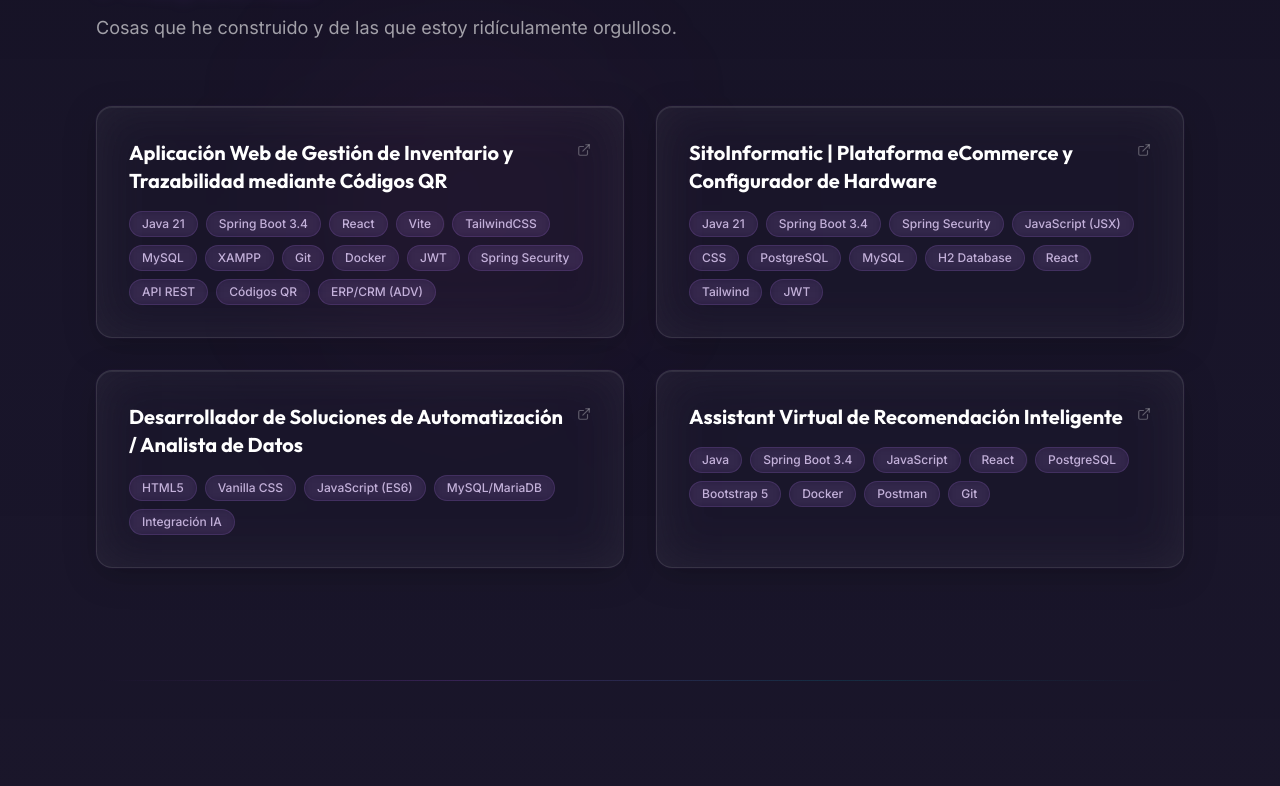
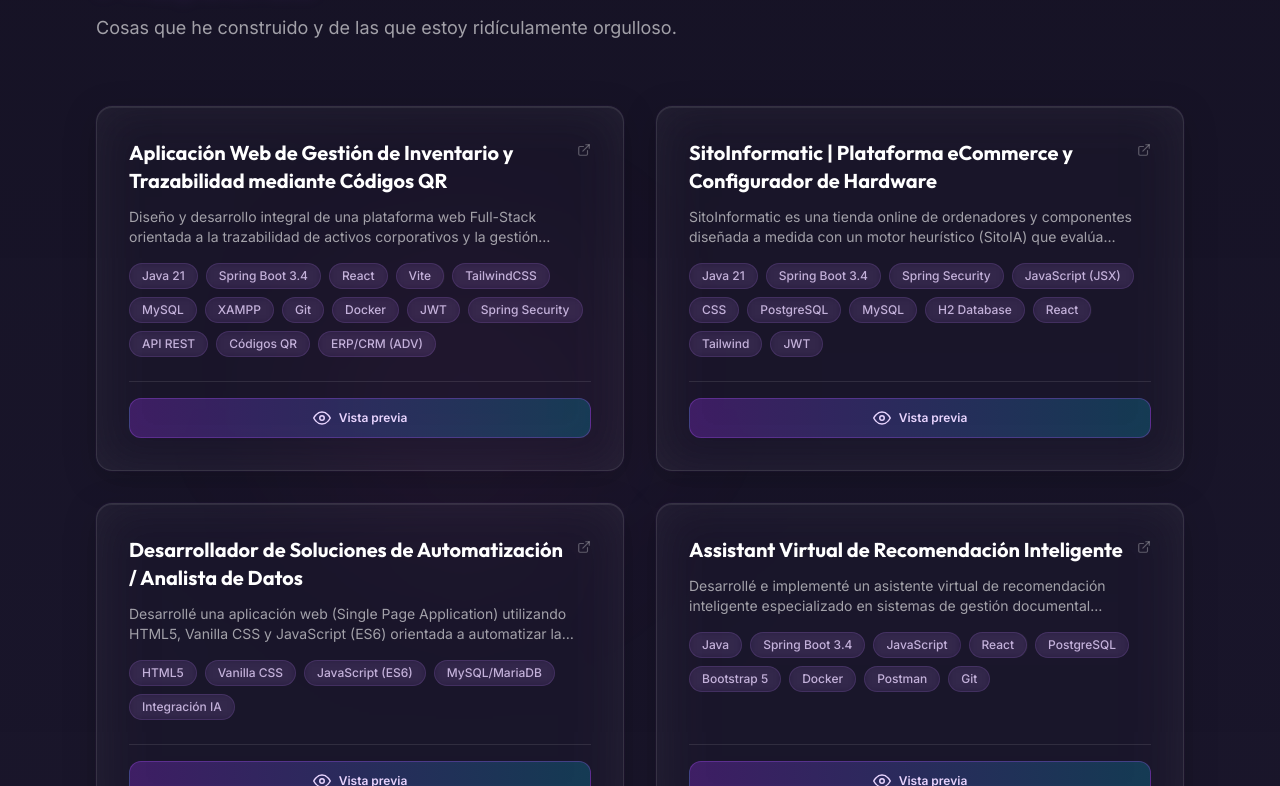
Before and after one commit to alonsoarriaza/Mi-portafolios, a React (Vite) app in the folder portafolio-app/: page / in a window 1280 px wide. Shown: the part 6074-6860 px from the top of the page. Built offline with nearby package versions, Linux system fonts and the light colour scheme.

Commit message:
Actualizar descripción de Experiencia en la sección Café Express

```diff
--- a/portafolio-app/src/App.jsx
+++ b/portafolio-app/src/App.jsx
@@ -115,32 +115,40 @@ const EDUCATION = [
 
 const PROJECTS = [
   {
+    id: "trazabilidad-qr",
     title: "Aplicación Web de Gestión de Inventario y Trazabilidad mediante Códigos QR",
-    description: `Diseño y desarrollo integral de una plataforma web Full-Stack orientada a la trazabilidad de activos corporativos y la gestión avanzada de inventarios...`,
+    description: `Diseño y desarrollo integral de una plataforma web Full-Stack orientada a la trazabilidad de activos corporativos y la gestión avanzada de inventarios con control de lectura QR en tiempo real.`,
     notes: "Implantada con éxito a nivel multi-sede, hasta ahora mi proyecto mas importante.",
     tags: ["Java 21", "Spring Boot 3.4", "React", "Vite", "TailwindCSS", "MySQL", "XAMPP", "Git", "Docker", "JWT", "Spring Security", "API REST", "Códigos QR", "ERP/CRM (ADV)"],
     githubLink: "https://github.com/alonsoarriaza/Sistema-Trazabilidad-QR",
+    previewImage: "/previews/trazabilidad-qr.png",
   },
   {
+    id: "sitoinformatic",
     title: "SitoInformatic | Plataforma eCommerce y Configurador de Hardware",
-    description: `SitoInformatic es una tienda online de ordenadores y componentes diseñada a medida...`,
+    description: `SitoInformatic es una tienda online de ordenadores y componentes diseñada a medida con un motor heurístico (SitoIA) que evalúa compatibilidad física, balance térmico y presupuesto.`,
     notes: "Más allá del 8,4 que obtuvo como nota final, la mayor satisfacción fue ver cómo mi centro de prácticas adoptó mi proyecto como modelo de negocio...",
     tags: ["Java 21", "Spring Boot 3.4", "Spring Security", "JavaScript (JSX)", "CSS", "PostgreSQL", "MySQL", "H2 Database", "React", "Tailwind", "JWT"],
     githubLink: "https://github.com/alonsoarriaza/sitoinformatic",
+    previewImage: "/previews/sitoinformatic.png",
   },
   {
+    id: "automatizacion-datos",
     title: "Desarrollador de Soluciones de Automatización / Analista de Datos",
     description: `Desarrollé una aplicación web (Single Page Application) utilizando HTML5, Vanilla CSS y JavaScript (ES6) orientada a automatizar la clasificación de actividades comerciales...`,
     notes: "Pasar de miles de clientes sueltos a su clasificación en un solo click",
     tags: ["HTML5", "Vanilla CSS", "JavaScript (ES6)", "MySQL/MariaDB", "Integración IA"],
     githubLink: "https://github.com/alonsoarriaza/Desarrollador-de-Soluciones-de-Automatizaci-n-Analista-de-Datos",
+    previewImage: "/previews/automatizacion-datos.png",
   },
   {
+    id: "coanda-forms",
     title: "Assistant Virtual de Recomendación Inteligente",
     description: "Desarrollé e implementé un asistente virtual de recomendación inteligente especializado en sistemas de gestión documental corporativa...",
     notes: "Del clic en el formulario a la integración de software en tu negocio.",
     tags: ["Java", "Spring Boot 3.4", "JavaScript", "React", "PostgreSQL", "Bootstrap 5", "Docker", "Postman", "Git"],
     githubLink: "https://github.com/alonsoarriaza/CoandaForms",
+    previewImage: "/previews/coanda-forms.png",
   },
 ]
 
@@ -162,7 +170,7 @@ const ABOUT = {
 
 const RETRO_CARDS = [
   { t: '📍 DATOS', txt: 'Alonso Feria Arriaza · Dos Hermanas, Sevilla · 627 53 61 25 · alonsoarriaza03@gmail.com · Permiso B + Vehículo propio · Disponibilidad geográfica inmediata para incorporaciones locales o nacionales.' },
-  { t: '⚔️ EXPERIENCIA', txt: 'Full-Stack Developer en Coanda Technologies. Desarrollo, auditoría e implantación de aplicaciones empresariales. Integración de flujos de trabajo documentales inteligentes (Therefore, Solpheo). Administración de incidencias ERP/CRM (ADV) y auditoría de ciberseguridad corporativa con Ciberguardian.' },
+  { t: '⚔️ EXPERIENCIA', txt: 'Full-Stack Developer · Coanda Technologies\n\nDesarrollo e implantación de soluciones digitales para entornos empresariales, combinando desarrollo de software, integración de sistemas y automatización de procesos. Destaca el desarrollo de una aplicación web corporativa realizada de forma individual, actualmente en fase de despliegue para su implantación en todas las sedes de la empresa. Experiencia trabajando con plataformas de gestión documental como Therefore y Solpheo, entornos ERP/CRM (ADV) y herramientas de auditoría de ciberseguridad corporativa como Ciberguardian.' },
   { t: '💡 COMPROMISO', txt: 'Enfoque analítico y estructurado en la resolución de incidencias complejas. Compromiso riguroso con el código limpio (Clean Code) y las mejores prácticas de arquitectura de software. Gran capacidad de organización, comunicación clara y liderazgo de equipos en entornos bajo presión.' },
   { t: '📱 DESARROLLO QR', txt: 'Diseño e implantación de un sistema Full-Stack para gestión de activos y trazabilidad mediante códigos QR. Backend robusto en Java 21 con Spring Boot y seguridad JWT. Frontend interactivo en React + Tailwind con escáner QR. Migración automatizada de 15.000 registros desde el ERP ADV hacia base de datos MySQL.' },
   { t: '🚀 SITOINFORMATIC', txt: 'Trabajo de Fin de Grado (TFG) finalizado con calificación de 8,4. Plataforma eCommerce de hardware de computadoras que integra SitoIA, un motor heurístico en Java 21 que calcula la compatibilidad física de sockets, equilibrio térmico TDP, performanceScore y balancea presupuestos en tiempo real.' },
@@ -227,6 +235,12 @@ const Icons = {
   ),
   Tools: () => (
     <svg xmlns="http://www.w3.org/2000/svg" width="20" height="20" viewBox="0 0 24 24" fill="none" stroke="currentColor" strokeWidth="1.5" strokeLinecap="round" strokeLinejoin="round"><path d="M14.7 6.3a1 1 0 0 0 0 1.4l1.6 1.6a1 1 0 0 0 1.4 0l3.77-3.77a6 6 0 0 1-7.94 7.94l-6.91 6.91a2.12 2.12 0 0 1-3-3l6.91-6.91a6 6 0 0 1 7.94-7.94l-3.76 3.76z" /></svg>
+  ),
+  Eye: () => (
+    <svg xmlns="http://www.w3.org/2000/svg" width="18" height="18" viewBox="0 0 24 24" fill="none" stroke="currentColor" strokeWidth="2" strokeLinecap="round" strokeLinejoin="round"><path d="M1 12s4-8 11-8 11 8 11 8-4 8-11 8-11-8-11-8z"/><circle cx="12" cy="12" r="3"/></svg>
+  ),
+  ImageIcon: () => (
+    <svg xmlns="http://www.w3.org/2000/svg" width="24" height="24" viewBox="0 0 24 24" fill="none" stroke="currentColor" strokeWidth="1.5" strokeLinecap="round" strokeLinejoin="round"><rect x="3" y="3" width="18" height="18" rx="2" ry="2"/><circle cx="8.5" cy="8.5" r="1.5"/><polyline points="21 15 16 10 5 21"/></svg>
   ),
 }
 
@@ -652,11 +666,128 @@ function EducationSection() {
 
 
 /* ═══════════════════════════════════════════════
+   COMPONENTE: Project Preview Modal
+   ═══════════════════════════════════════════════ */
+
+function ProjectPreviewModal({ project, onClose }) {
+  const [imageError, setImageError] = useState(false)
+
+  useEffect(() => {
+    const handleKeyDown = (e) => {
+      if (e.key === 'Escape') onClose()
+    }
+    window.addEventListener('keydown', handleKeyDown)
+    return () => window.removeEventListener('keydown', handleKeyDown)
+  }, [onClose])
+
+  if (!project) return null
+
+  return (
+    <div
+      className="fixed inset-0 z-50 flex items-center justify-center p-4 sm:p-6 bg-black/80 backdrop-blur-md animate-fade-in"
+      onClick={onClose}
+    >
+      <div
+        className="relative w-full max-w-4xl max-h-[90vh] overflow-y-auto rounded-3xl bg-zinc-950 border border-purple-500/30 p-6 md:p-8 shadow-[0_0_50px_rgba(168,85,247,0.25)] text-white"
+        onClick={(e) => e.stopPropagation()}
+      >
+        {/* Header Modal */}
+        <div className="flex items-start justify-between gap-4 mb-6">
+          <div>
+            <span className="text-xs font-semibold text-purple-400 uppercase tracking-wider block mb-1">
+              Vista previa del proyecto
+            </span>
+            <h3 className="text-2xl md:text-3xl font-display font-bold text-white">
+              {project.title}
+            </h3>
+          </div>
+          <button
+            onClick={onClose}
+            className="p-2 rounded-full bg-white/10 hover:bg-white/20 text-white/80 hover:text-white transition-all shrink-0"
+            aria-label="Cerrar modal"
+          >
+            <Icons.Close />
+          </button>
+        </div>
+
+        {/* Imagen / Screenshot del Proyecto */}
+        <div className="relative mb-6 rounded-2xl overflow-hidden border border-white/10 bg-black/50 min-h-[220px] sm:min-h-[320px] flex items-center justify-center">
+          {!imageError ? (
+            <img
+              src={project.previewImage}
+              alt={`Vista previa de ${project.title}`}
+              onError={() => setImageError(true)}
+              className="w-full h-auto object-cover max-h-[500px] rounded-2xl transition-all duration-300"
+            />
+          ) : (
+            <div className="w-full py-12 px-6 flex flex-col items-center justify-center text-center bg-gradient-to-br from-purple-950/40 via-black to-zinc-900/60 border border-dashed border-purple-500/30 rounded-2xl">
+              <div className="w-16 h-16 rounded-full bg-purple-500/10 border border-purple-500/30 flex items-center justify-center text-purple-400 mb-4 animate-pulse">
+                <Icons.ImageIcon />
+              </div>
+              <h4 className="text-lg font-semibold text-white mb-2">Imagen pendiente de asociar</h4>
+              <p className="text-sm text-white/60 max-w-md mb-4 leading-relaxed">
+                Coloca la captura de tu proyecto en la ruta <code className="text-purple-300 bg-black/60 px-2.5 py-1 rounded font-mono text-xs border border-purple-500/20">{`public${project.previewImage}`}</code> para visualizarla automáticamente.
+              </p>
+              <div className="text-xs text-purple-400/80 bg-purple-500/10 border border-purple-500/20 px-3 py-1.5 rounded-lg">
+                💡 Ruta esperada: <span className="font-mono text-white">/public{project.previewImage}</span>
+              </div>
+            </div>
+          )}
+        </div>
+
+        {/* Descripción y Notas */}
+        <div className="space-y-4 mb-6">
+          <p className="text-sm md:text-base text-white/70 leading-relaxed">
+            {project.description}
+          </p>
+
+          {project.notes && (
+            <div className="p-4 rounded-xl bg-purple-500/10 border border-purple-500/20 text-xs md:text-sm text-purple-200 flex items-start gap-2">
+              <span className="text-purple-400 mt-0.5">💡</span>
+              <span><strong>Nota:</strong> {project.notes}</span>
+            </div>
+          )}
+
+          {/* Tags */}
+          <div className="flex flex-wrap gap-2 pt-2">
+            {project.tags.map((tag) => (
+              <span key={tag} className="tag">{tag}</span>
+            ))}
+          </div>
+        </div>
+
+        {/* Acciones del Modal */}
+        <div className="flex flex-wrap items-center justify-between gap-4 pt-4 border-t border-white/10">
+          <a
+            href={project.githubLink || "https://github.com/alonsoarriaza"}
+            target="_blank"
+            rel="noopener noreferrer"
+            className="inline-flex items-center gap-2 px-6 py-2.5 rounded-full bg-gradient-to-r from-purple-600 to-cyan-600 text-white font-semibold text-xs tracking-wide hover:shadow-[0_0_20px_rgba(168,85,247,0.4)] transition-all hover:scale-105"
+          >
+            <span>Ver repositorio en GitHub</span>
+            <Icons.ExternalLink />
+          </a>
+
+          <button
+            onClick={onClose}
+            className="px-5 py-2.5 rounded-full border border-white/20 text-white/80 hover:text-white hover:bg-white/10 transition-all text-xs font-semibold"
+          >
+            Cerrar vista previa
+          </button>
+        </div>
+      </div>
+    </div>
+  )
+}
+
+
+/* ═══════════════════════════════════════════════
    COMPONENTE: Projects Section
    ═══════════════════════════════════════════════ */
 
 function ProjectsSection() {
   const sectionRef = useAnimateOnScroll()
+  const [selectedProject, setSelectedProject] = useState(null)
 
   return (
     <section id="proyectos" ref={sectionRef} className="section-container">
@@ -673,35 +804,67 @@ function ProjectsSection() {
 
       <div className="grid md:grid-cols-2 gap-6 md:gap-8">
         {PROJECTS.map((project, i) => (
-          <div key={i} className="animate-on-scroll" style={{ animationDelay: `${i * 150} ms` }}>
-            <a
-              href={project.githubLink || "https://github.com/alonsoarriaza"}
-              target="_blank"
-              rel="noopener noreferrer"
-              className="glass-card-hover p-6 md:p-8 h-full flex flex-col group justify-between cursor-pointer block hover:border-purple-400/35 transition-all duration-300"
+          <div key={i} className="animate-on-scroll" style={{ animationDelay: `${i * 150}ms` }}>
+            <div
+              onClick={() => setSelectedProject(project)}
+              className="glass-card-hover p-6 md:p-8 h-full flex flex-col group justify-between cursor-pointer hover:border-purple-400/40 transition-all duration-300 relative"
             >
-              {/* Header */}
+              {/* Header & Title */}
               <div>
-                <div className="flex items-start justify-between mb-4">
+                <div className="flex items-start justify-between mb-3">
                   <h3 className="text-xl font-display font-bold text-white group-hover:text-purple-300 transition-all duration-300">
                     {project.title}
                   </h3>
-                  <span className="text-white/30 group-hover:text-purple-400 transition-colors duration-300 shrink-0 ml-2 mt-1">
+                  <a
+                    href={project.githubLink || "https://github.com/alonsoarriaza"}
+                    target="_blank"
+                    rel="noopener noreferrer"
+                    onClick={(e) => e.stopPropagation()}
+                    className="text-white/30 hover:text-purple-400 transition-colors duration-300 shrink-0 ml-2 mt-1"
+                    title="Ver en GitHub"
+                  >
                     <Icons.ExternalLink />
-                  </span>
+                  </a>
                 </div>
 
+                <p className="text-xs sm:text-sm text-white/60 mb-4 line-clamp-2 leading-relaxed">
+                  {project.description}
+                </p>
+
                 {/* Tags */}
-                <div className="flex flex-wrap gap-2 mt-4">
+                <div className="flex flex-wrap gap-2 mb-6">
                   {project.tags.map((tag) => (
                     <span key={tag} className="tag">{tag}</span>
                   ))}
                 </div>
               </div>
-            </a>
+
+              {/* Botón de Vista Previa */}
+              <div className="pt-4 border-t border-white/10 flex items-center justify-between gap-3">
+                <button
+                  type="button"
+                  onClick={(e) => {
+                    e.stopPropagation()
+                    setSelectedProject(project)
+                  }}
+                  className="w-full py-2.5 px-4 rounded-xl text-xs font-semibold bg-gradient-to-r from-purple-600/30 to-cyan-600/30 border border-purple-500/30 text-purple-200 hover:text-white hover:from-purple-600 hover:to-cyan-600 hover:border-transparent transition-all duration-300 flex items-center justify-center gap-2 group-hover:shadow-[0_0_15px_rgba(168,85,247,0.3)]"
+                >
+                  <Icons.Eye />
+                  <span>Vista previa</span>
+                </button>
+              </div>
+            </div>
           </div>
         ))}
       </div>
+
+      {/* Modal de Vista Previa */}
+      {selectedProject && (
+        <ProjectPreviewModal
+          project={selectedProject}
+          onClose={() => setSelectedProject(null)}
+        />
+      )}
     </section>
   )
 }
--- a/portafolio-app/src/index.css
+++ b/portafolio-app/src/index.css
@@ -1,7 +1,7 @@
+@import url('https://fonts.googleapis.com/css2?family=Press+Start+2P&display=swap');
 @tailwind base;
 @tailwind components;
 @tailwind utilities;
-@import url('https://fonts.googleapis.com/css2?family=Press+Start+2P&display=swap');
 
 /* ── Base Styles ── */
 * {
@@ -352,7 +352,7 @@ body {
 
 .retro-rpg { padding: 1.2rem; text-align: left; width: 100%; font-family: 'Press Start 2P', monospace; }
 .retro-rpg strong { display: block; font-size: 0.75rem; color: #ffe066; margin-bottom: 0.7rem; text-shadow: 1px 1px 0 #6c5ce7; }
-.retro-rpg p { font-size: 0.58rem; line-height: 1.8; color: #d1d5db; margin: 0; }
+.retro-rpg p { font-size: 0.58rem; line-height: 1.8; color: #d1d5db; margin: 0; white-space: pre-line; }
 .retro-rpg em { display: block; text-align: right; font-style: normal; margin-top: 0.6rem; font-size: 0.55rem; color: #ffe066; animation: retroIdleAnim 1s ease-in-out infinite; }
 
 @keyframes retroIdleAnim {
```
